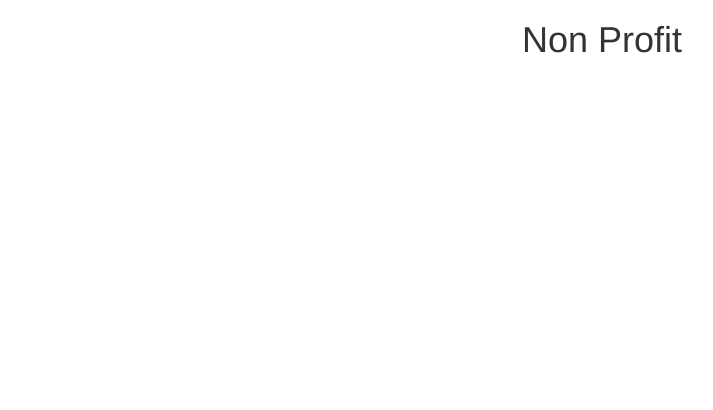
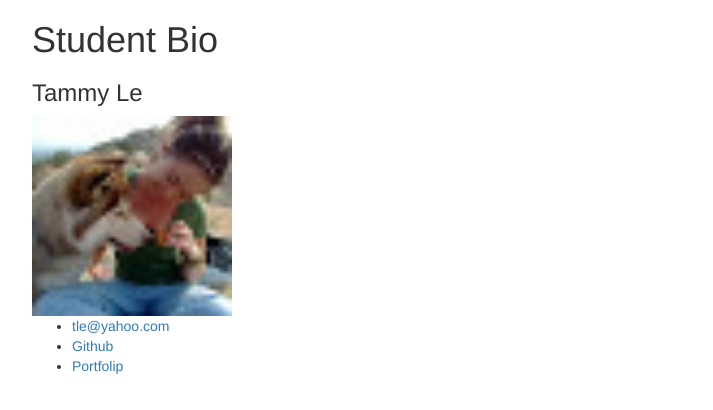
Before and after one commit to lephillips/nonprofit, a plain HTML site: page index.html in a window 1280 px wide. Shown: the whole page, without its empty margins (38-751 px from the left). Drawn offline with nearby package versions, Linux system fonts and the light colour scheme.

Commit message:
add some code for profile page

```diff
--- a/index.html
+++ b/index.html
@@ -20,6 +20,16 @@
 
 </head>
 <body>
-    <h1 class="text-center">Non Profit</h1>
+	<div class="container">
+		<h1>Student Bio</h1>
+		<h3>Tammy Le</h3>
+		<img src="assets/images/profilePicture.jpeg" alt="" style="width: 200px; height:200px">
+		<ul>
+			<li><a href="mailto: tle@yahoo.com">tle@yahoo.com</a></li>
+			<li><a href="https://github.com/lephillips" target="_blank">Github</a></li>
+			<li><a href="lephillips.github.io">Portfolip</a></li>
+		</ul>
+	</div>
+
 </body>
 </html>
```
Also changed, not shown: assets/images/profilePicture.jpeg (added).
